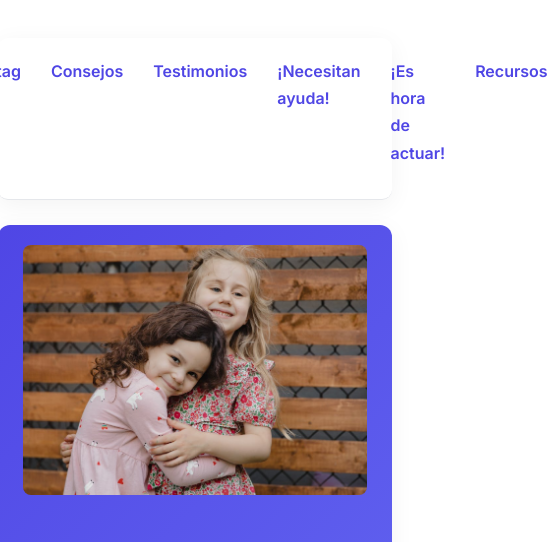
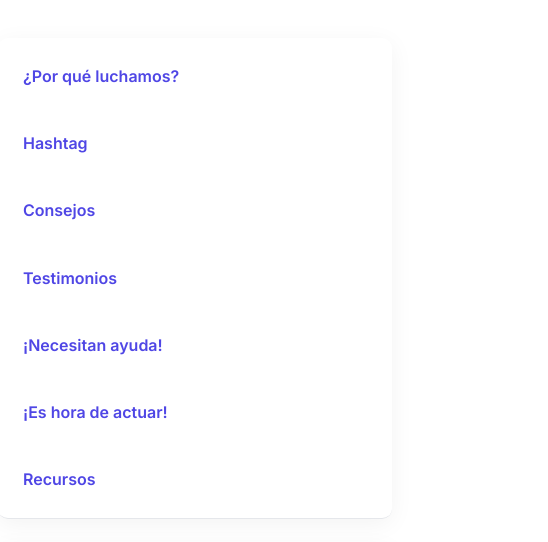
Before and after one commit to projectlilia/SerChicaNoDeberiaDoler, a plain HTML site: page index.html in a window 390 px wide. Shown: the top 542 px of the page, 548 px wide, since content can reach past the window. Drawn offline with Linux system fonts and the light colour scheme.

Commit message:
Update style.css

```diff
--- a/style.css
+++ b/style.css
@@ -341,4 +341,13 @@ footer {
         max-width: 100%;  /* les images s’adaptent à l’écran */
         height: auto;
     }
+  nav ul {
+        flex-direction: column; /* les items passent en colonne */
+        padding: 0;
+        margin: 0;
+    }
+    nav li {
+        margin: 5px 0; /* espace entre les liens */
+    }
 }
+}
```
